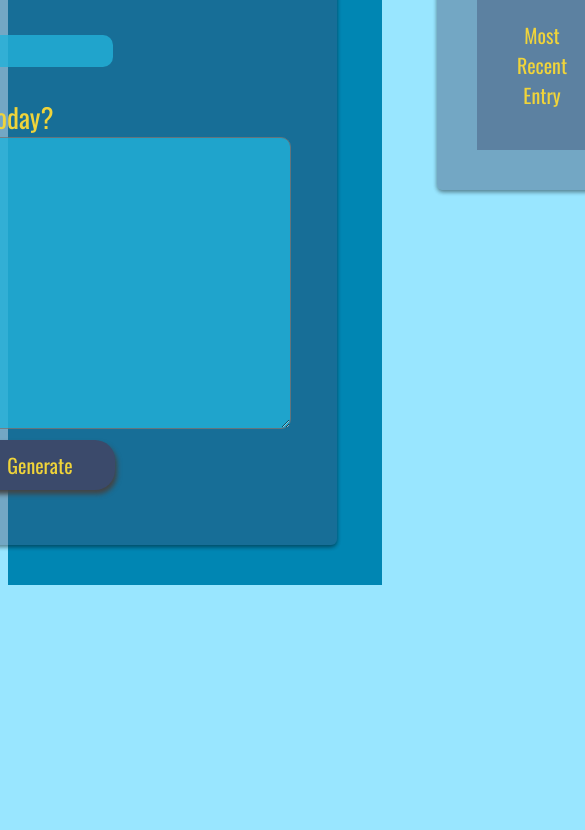
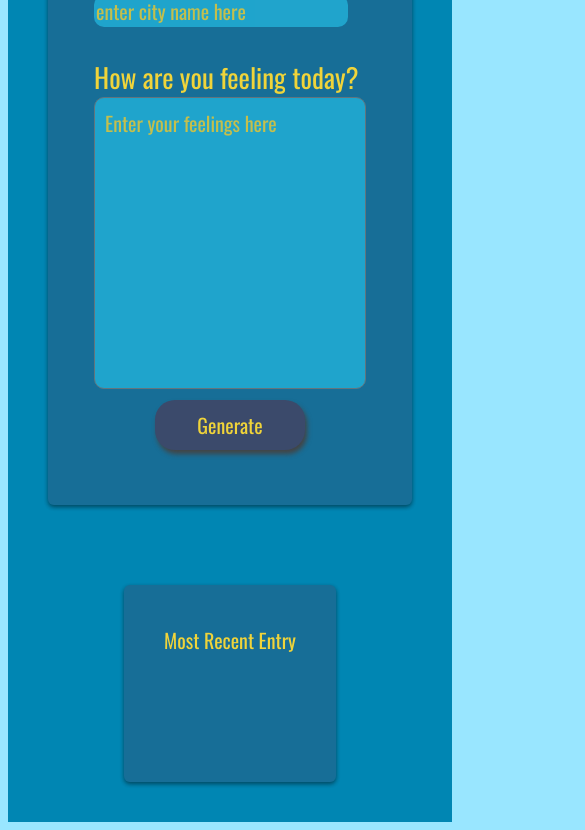
Before and after one commit to lschult/Project-FEND-Capstone---Travel-App, a website: page src/app/index.html in a window 390 px wide. Shown: the part 249-1079 px from the top of the page, 585 px wide, since content can reach past the window. Before the commit the page ends 914 px from the top, so only its background shows below. Drawn offline with nearby package versions, Linux system fonts and the light colour scheme; a web font is replaced by a local one.

Commit message:
Feat: cleaned up the project for submission

```diff
--- a/src/app/app.js
+++ b/src/app/app.js
@@ -3,8 +3,12 @@ const weatherKey = "b122a4f05f463e875757670cc3174f1a";
 const weatherAPI = "https://api.openweathermap.org/data/2.5/weather";
 const journalAPI = "http://localhost:8000/api/weather-journal";
 
+// eventlistener when user clicks button
 const button = document.getElementById("generate");
 button.addEventListener("click", submitJournalEntry);
+
+// get input values from user
+// used city name instead of zip code for easier usability
 
 function submitJournalEntry() {
   const city = getInputValueById("city");
@@ -18,6 +22,7 @@ function getInputValueById(id) {
   return value;
 }
 
+// save user input and api data
 async function saveJournalEntry(city, feeling) {
   try {
     const weatherData = await getWeatherData(city);
@@ -38,6 +43,7 @@ async function saveJournalEntry(city, feeling) {
   }
 }
 
+// get weather data from open weather api server using url
 async function getWeatherData(city) {
   const metrics = "metric";
   const url = `${weatherAPI}?q=${city}&units=${metrics}&APPID=${weatherKey}`;
@@ -56,18 +62,18 @@ async function getWeatherData(city) {
   }
 }
 
+// save data to weather journal
 async function saveDataToWeatherJournal(data) {
   try {
     const response = await fetch(journalAPI, {
-      method: "POST", // *GET, POST, PUT, DELETE, etc.
-      mode: "cors", // no-cors, *cors, same-origin
-      cache: "no-cache", // *default, no-cache, reload, force-cache, only-if-cached
-      credentials: "same-origin", // include, *same-origin, omit
+      method: "POST",
+      mode: "cors",
+      cache: "no-cache",
+      credentials: "same-origin",
       headers: {
         "Content-Type": "application/json",
-        // 'Content-Type': 'application/x-www-form-urlencoded',
       },
-      body: JSON.stringify(data), // body data type must match "Content-Type" header
+      body: JSON.stringify(data),
     });
     return response.json();
   } catch (error) {
@@ -75,12 +81,13 @@ async function saveDataToWeatherJournal(data) {
   }
 }
 
+// function to make date readable
 function readableDate(date) {
   const newDate = new Date(date).toLocaleDateString();
-
   return newDate;
 }
 
+// dynamically update entry with new input/data
 function updateRecentEntry(data) {
   document.getElementById(
     "temp"
@@ -90,20 +97,3 @@ function updateRecentEntry(data) {
   )}`;
   document.getElementById("content").textContent = `Feeling: ${data.feeling}`;
 }
-
-/**
- * this function can be used to fetch all the records
- */
-// async function getWeatherJournalData(data) {
-//   const response = await fetch(journalAPI, {
-//     mode: "cors", // no-cors, *cors, same-origin
-//     cache: "no-cache", // *default, no-cache, reload, force-cache, only-if-cached
-//     credentials: "same-origin", // include, *same-origin, omit
-//     headers: {
-//       "Content-Type": "application/json",
-//       // 'Content-Type': 'application/x-www-form-urlencoded',
-//     },
-//     body: JSON.stringify(data), // body data type must match "Content-Type" header
-//   });
-//   return response.json();
-// }
--- a/src/app/index.html
+++ b/src/app/index.html
@@ -2,6 +2,7 @@
 <html>
   <head>
     <meta charset="UTF-8" />
+    <meta name="viewport" content="width=device-width, initial-scale=1.0" />
     <title>Weather Journal</title>
     <link
       href="https://fonts.googleapis.com/css?family=Oswald:400,600,700|Ranga:400,700&display=swap"
@@ -14,7 +15,8 @@
       <div class="holder headline title"><h1>Weather Journal App</h1></div>
       <div class="cardLeft">
         <div class="card">
-          <div class="holder zip">
+          <div class="holder city">
+            <!-- used city name instead of zip code for easier usability-->
             <label for="city">Enter City here</label>
             <input type="text" id="city" placeholder="enter city name here" />
           </div>
@@ -39,8 +41,11 @@
             <div class="title">Most Recent Entry</div>
             <div id="entryHolder">
               <div id="date"></div>
+              <br />
               <div id="temp"></div>
+              <br />
               <div id="content"></div>
+            </div>
           </div>
         </div>
       </div>
--- a/src/app/style.css
+++ b/src/app/style.css
@@ -1,7 +1,9 @@
 body {
+  display: grid;
   background: #99e6ff;
   font-family: -apple-system, BlinkMacSystemFont, sans-serif;
   box-sizing: border-box;
+  width: 100vw;
 }
 
 #app {
@@ -15,27 +17,22 @@ body {
   background: #0086b3;
   color: #f0d43a;
   justify-content: center;
-  grid-gap: 1em;
   font-size: 20px;
   font-family: "Oswald", sans-serif;
-  margin: 0% auto;
 }
 
-/* .holder {
-} */
-
 .cardLeft {
+  display: flex;
   grid-area: mainLeft;
   margin: auto;
   padding: 2em;
-  height: 100%;
 }
 
 .cardRight {
+  display: flex;
   grid-area: mainRight;
   margin: auto;
   padding: 2em;
-  height: 100%;
 }
 
 .card {
@@ -46,49 +43,48 @@ body {
   max-width: fit-content;
   max-height: fit-content;
   margin: auto;
-}
-.entry {
-  background: rgba(59, 74, 107, 0.4);
-  grid-area: mainRight;
-  padding: 2em;
+  justify-content: center;
 }
 
-/* #entryHolder {
-} */
+#entryHolder {
+  color: #ffffff;
+  padding-top: 20%;
+}
+
+@media only screen and (max-width: 415px) {
+  #app {
+    grid-auto-rows: minmax(min-content, auto);
+    grid-template-areas:
+      "header"
+      "mainLeft"
+      "mainRight";
+  }
+}
 
 .feel,
-.zip {
+.city {
   font-size: 1.5em;
   padding: 0.5em 0.2em;
-}
-
-#zip {
-  padding: 0.5em;
 }
 
 #feelings {
   padding: 0.5em;
 }
 
-/* #date {
-}
-
-#temp {
-}
-
-#content {
-} */
-
 .headline {
   grid-area: header;
   width: 100%;
   height: 100%;
   padding-top: 1em;
+  padding: 0;
+  align-items: center;
 }
 
 .title {
   text-align: center;
   margin: auto;
+  padding: 0;
+  padding-top: 0%;
 }
 
 .buttonLocation {
@@ -114,6 +110,7 @@ input {
   opacity: 80%;
   border: none;
   border-radius: 10px;
+  width: 250px;
 }
 
 button {
@@ -141,6 +138,8 @@ textarea {
   font-family: "Oswald", sans-serif;
   border-radius: 10px;
   opacity: 80%;
+  resize: none;
+  width: 250px;
 }
 /* Reset style for HTML element on active to have no border*/
 input:focus,
```
Also changed, not shown: src/server.js (+8 -23 lines), README.md, src/README.md (deleted). Lines whose indentation alone changed are shown as unchanged.
